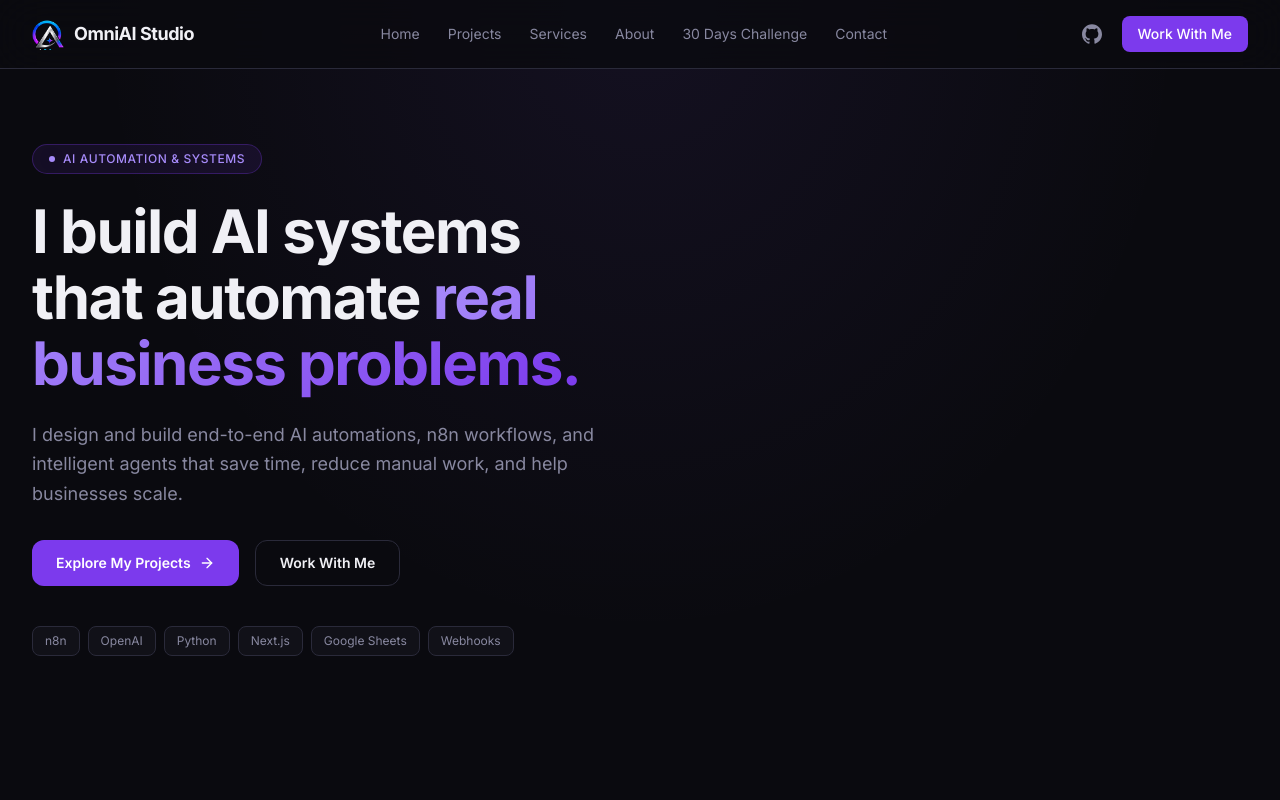
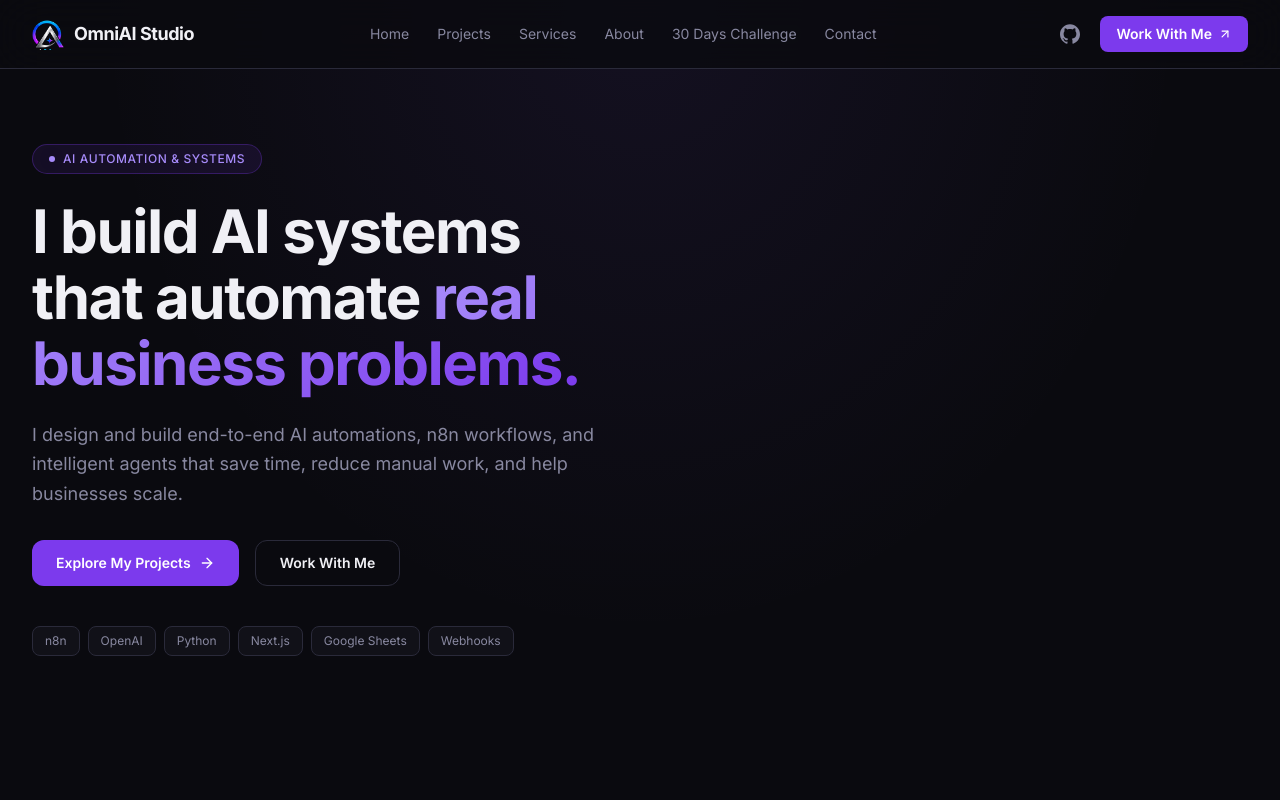
Before and after one commit to shivamsaidane46-lang/OmniAI-Studio, a Next.js app: page / in a window 1280 px wide. Shown: the top 800 px of the page. Built offline with nearby package versions, Linux system fonts and the light colour scheme.

Commit message:
Refine Work With Me CTA

```diff
--- a/src/components/Navbar.tsx
+++ b/src/components/Navbar.tsx
@@ -3,7 +3,7 @@
 import { useState } from "react";
 import Link from "next/link";
 import Image from "next/image";
-import { Menu, X } from "lucide-react";
+import { Menu, X, ArrowUpRight } from "lucide-react";
 import { GithubIcon } from "./icons";
 
 const navLinks = [
@@ -62,9 +62,10 @@ export function Navbar() {
           </a>
           <Link
             href="/#contact"
-            className="hidden sm:inline-flex items-center px-4 py-2 text-sm font-medium rounded-lg bg-purple-600 text-white hover:bg-purple-700 transition-all hover:shadow-[0_0_20px_rgba(139,92,246,0.3)]"
+            className="hidden sm:inline-flex items-center gap-1.5 px-4 py-2 text-sm font-semibold rounded-lg bg-purple-600 text-white hover:bg-purple-700 transition-all hover:shadow-[0_0_20px_rgba(139,92,246,0.3)]"
           >
             Work With Me
+            <ArrowUpRight className="h-3.5 w-3.5" />
           </Link>
 
           {/* Mobile Toggle */}
@@ -105,9 +106,10 @@ export function Navbar() {
               <Link
                 href="/#contact"
                 onClick={() => setMobileOpen(false)}
-                className="flex-1 inline-flex items-center justify-center px-4 py-2.5 text-sm font-medium rounded-lg bg-purple-600 text-white hover:bg-purple-700 transition-all"
+                className="flex-1 inline-flex items-center justify-center gap-1.5 px-4 py-2.5 text-sm font-semibold rounded-lg bg-purple-600 text-white hover:bg-purple-700 transition-all"
               >
                 Work With Me
+                <ArrowUpRight className="h-3.5 w-3.5" />
               </Link>
             </div>
           </div>
```
